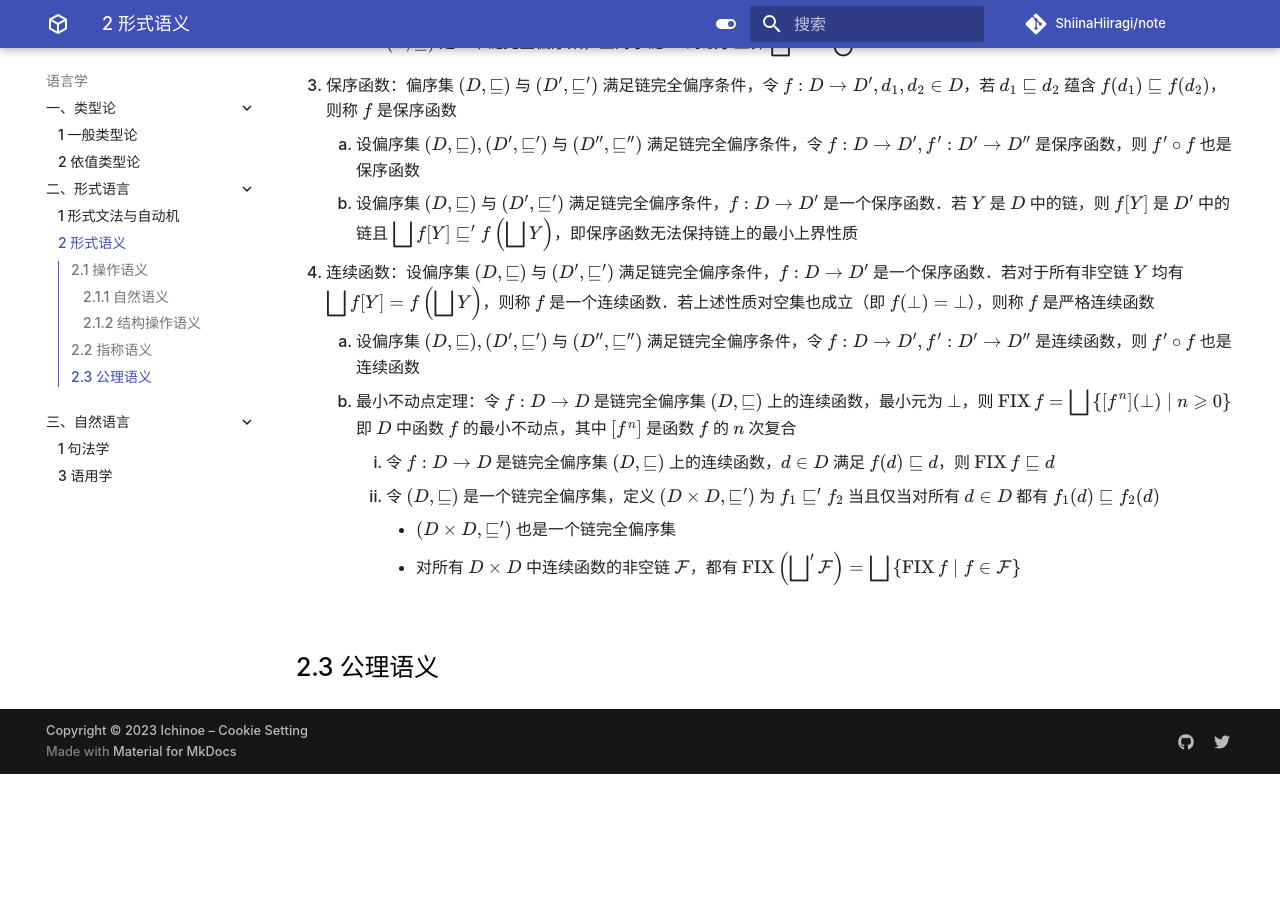
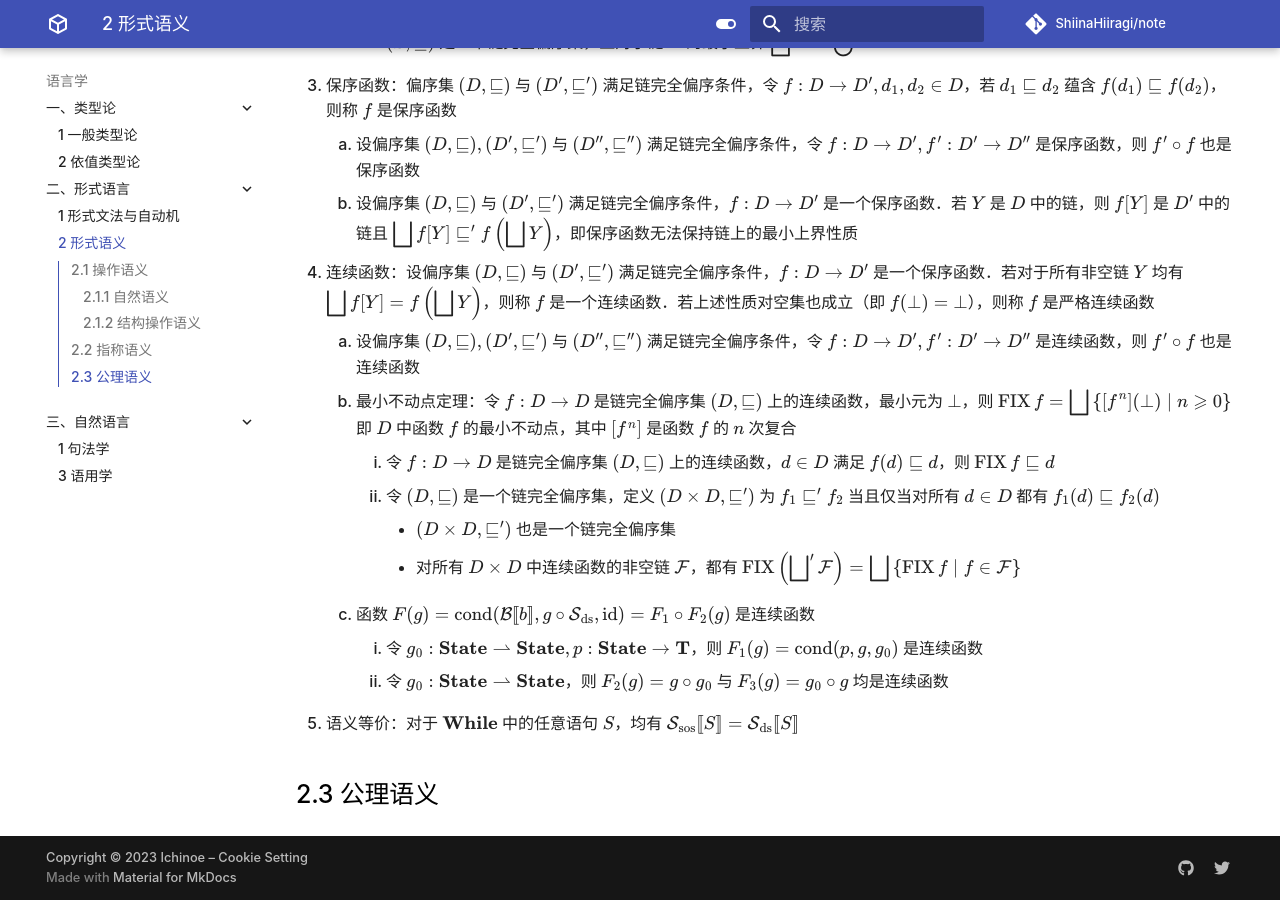
Before and after one commit to ShiinaHiiragi/note, an MkDocs documentation site: the page built from docs/lang/formal/sem.md, in a window 1280 px wide and 900 px high, scrolled down 5364 px. Built offline with MkDocs 1.6.1 and Material for MkDocs 9.7.7, drawn with Linux system fonts in a browser that asks for light colours; comment, search, counter and statistics services are not loaded; before the commit the page ends 6138 px from its top, so only the background shows below that; some of the changed text lies outside the part shown.

```diff
--- a/docs/lang/formal/sem.md
+++ b/docs/lang/formal/sem.md
@@ -210,7 +210,7 @@
     4. $\mathcal S_{\text{ds}}[\![\text{if } b \text{ then } S_1 \text{ else } S_2]\!] = \operatorname{cond}(\mathcal B[\![b]\!], \mathcal S_{\text{ds}}[\![S_1]\!], \mathcal S_{\text{ds}}[\![S_2]\!])$
     5. $\mathcal S_{\text{ds}}[\![\text{while } b \text{ do } S]\!] = \operatorname{FIX} F$
 
-    其中辅助函数定义如下：
+    可证明上述定义的语义函数是全函数，其中辅助函数定义如下：
 
     1. 定义 $\mathrm{cond}: (\mathbf{State} \to \mathbf{T}) \times (\mathbf{State} \rightharpoonup \mathbf{State}) \times (\mathbf{State} \rightharpoonup \mathbf{State}) \to (\mathbf{State} \rightharpoonup \mathbf{State})$ 为
 
@@ -242,5 +242,9 @@
         2. 令 $(D, \sqsubseteq)$ 是一个链完全偏序集，定义 $(D \times D, \sqsubseteq')$ 为 $f_1 \sqsubseteq' f_2$ 当且仅当对所有 $d \in D$ 都有 $f_1(d) \sqsubseteq f_2(d)$
             - $(D \times D, \sqsubseteq')$ 也是一个链完全偏序集
             - 对所有 $D \times D$ 中连续函数的非空链 $\mathcal F$，都有 ${\displaystyle \operatorname{FIX}\left(\bigsqcup' \mathcal F\right) = \bigsqcup \left\{\operatorname{FIX} f \mid f \in \mathcal F\right\}}$
+    3. 函数 $F(g) = \operatorname{cond}(\mathcal B[\![b]\!], g \circ \mathcal S_{\text{ds}}, \mathrm{id}) = F_1 \circ F_2(g)$ 是连续函数
+        1. 令 $g_0: \mathbf{State} \rightharpoonup \mathbf{State}, p: \mathbf{State} \to \mathbf{T}$，则 $F_1(g) = \operatorname{cond}(p, g, g_0)$ 是连续函数
+        2. 令 $g_0: \mathbf{State} \rightharpoonup \mathbf{State}$，则 $F_2(g) = g \circ g_0$ 与 $F_3(g) = g_0 \circ g$ 均是连续函数
+5. 语义等价：对于 $\textbf{While}$ 中的任意语句 $S$，均有 $\mathcal S_{\text{sos}}[\![S]\!] = \mathcal S_{\text{ds}}[\![S]\!]$
 
 ## 2.3 公理语义
```
Also changed, not shown: docs/index.md (+1 -1 lines), docs/lang/formal/trans.md (deleted, +0 -37 lines).
